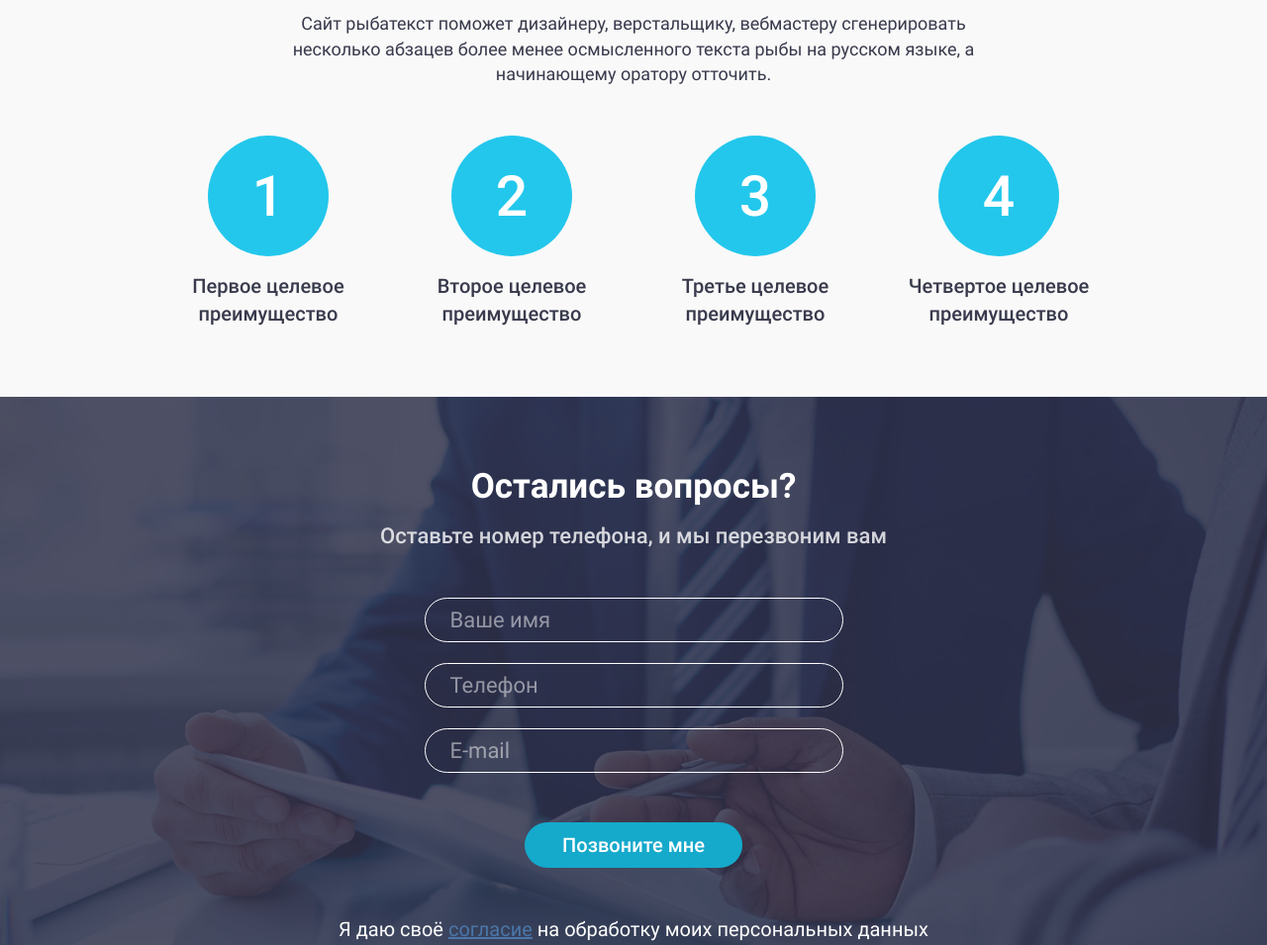
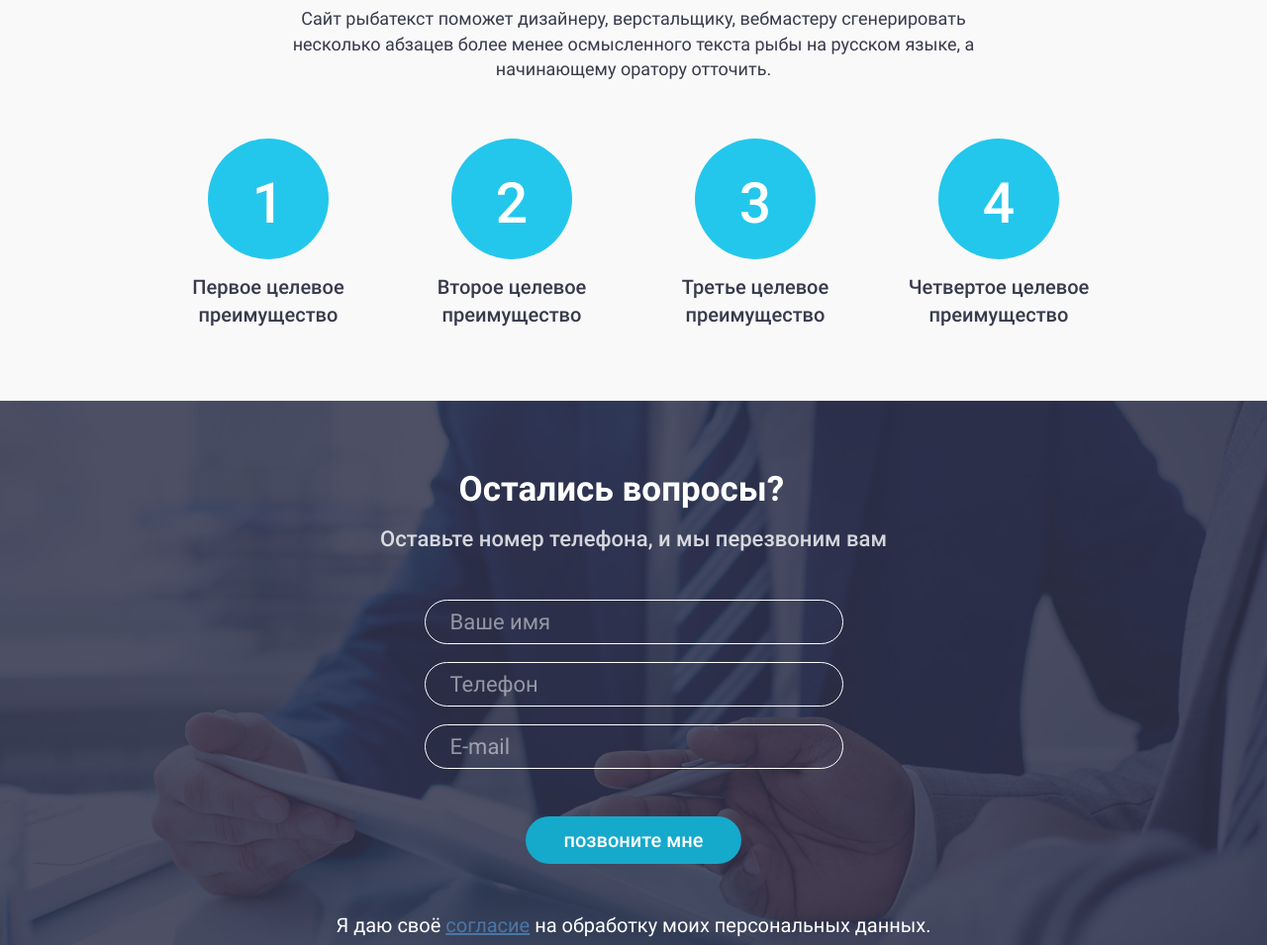
Before and after one commit to natkinds/adaptation, a plain HTML site: page index.html in a window 1280 px wide. Shown: the part 920-1875 px from the top of the page at 99% size. Drawn offline with Linux system fonts and the light colour scheme.

Commit message:
Сделан пиксель перфект

```diff
--- a/css/advantages.css
+++ b/css/advantages.css
@@ -2,6 +2,7 @@
     text-align: center;
     color: #383A4C;
     background-color: #F9F9F9;
+    padding-bottom: 73px;
 }
 
 .advantages__title {
@@ -16,7 +17,7 @@
     align-items: center;
     width: fit-content;
     margin: 0 auto;
-    margin-bottom: 35px;
+    margin-bottom: 34px;
     font-size: 22px;
     font-weight: 500;
     line-height: normal;
@@ -39,7 +40,7 @@
 
 .advantages__text {
     margin: 0 auto;
-    margin-bottom: 50px;
+    margin-bottom: 58px;
     max-width: 724px;
     font-size: 18px;
     font-weight: 400;
@@ -68,13 +69,14 @@
 .advantages__list-item-title {
     display: flex;
     justify-content: center;
-    align-items: center;
+    /* align-items: center; */
     width: 122px;
     height: 122px;
-    margin-bottom: 16px;
+    padding-top: 37px; /* это сделано для пиксель перфект, убрал алайн айтемс центр */
+    margin-bottom: 14px;
     font-size: 57px;
     font-weight: 500;
-    line-height: 100%;
+    line-height: 57px;
     color: #ffffff;
     background-color: #23C7EC;
     border-radius: 50%;
--- a/css/client-contact.css
+++ b/css/client-contact.css
@@ -17,14 +17,15 @@
 
 .client-contact__title {
     margin-bottom: 17px;
-    text-align: center;
+    /* text-align: center; */
+    padding-left: calc(50% - 329px / 2 - 12px); /*сделал для пиксель перфект, поэтому еще убрал текст алайн */
     font-size: 35px;
     font-weight: 700;
     line-height: normal;
 }
 
 .client-contact__text {
-    margin-bottom: 50px;
+    margin-bottom: 49px;
     text-align: center;
     font-weight: 500;
     line-height: normal;
@@ -41,7 +42,7 @@
     display: block;
     /* box-sizing: content-box; */
     width: 100%;
-    margin-bottom: 21px;
+    margin-bottom: 18px;
     padding: 9px 25px;
     line-height: normal;
     color: #ffffff;
@@ -51,7 +52,7 @@
 }
 
 .client-contact__input:nth-child(3) {
-    margin-bottom: 50px;
+    margin-bottom: 48px;
 }
 
 .client-contact__input::placeholder {
@@ -63,7 +64,7 @@
 .client-contact__button {
     display: block;
     margin: 0 auto;
-    padding: 11px 38px;
+    padding: 12px 38px;
     font-size: 20px;
     font-weight: 500;
     line-height: normal;
--- a/css/footer.css
+++ b/css/footer.css
@@ -35,6 +35,7 @@
 }
 
 .footer__developer {
+    margin-left: -4px;
     font-size: 12px;
     font-weight: 500;
     line-height: 140.625%;
--- a/css/hero.css
+++ b/css/hero.css
@@ -1,6 +1,6 @@
 .hero {
     position: relative;
-    padding: 228px 0 120px;
+    padding: 227px 0 120px;
 }
 
 .hero::after {
@@ -26,17 +26,17 @@
 
 .hero__title {
     max-width: 990px;
-    margin-bottom: 35px;
+    margin-bottom: 32px;
     text-align: center;
     font-size: 52px;
     font-weight: 900;
-    line-height: normal;
+    line-height: 62px;
     color: #ffffffdb;
 }
 
 .hero__text {
     max-width: 960px;
-    margin-bottom: 90px;
+    margin-bottom: 89px;
     text-align: center;
     color: #ffffffbf;
 }
--- a/css/style.css
+++ b/css/style.css
@@ -71,7 +71,8 @@ iframe {
 }
 
 .section {
-    padding: 70px 0;
+    padding-top: 69px;
+    padding-bottom: 70px;
 }
 
 .phone-icon__wrapper {
--- a/index.html
+++ b/index.html
@@ -132,10 +132,10 @@
                         <input class="client-contact__input client-contact__name" type="text" name="name" placeholder="Ваше имя" required>
                         <input class="client-contact__input client-contact__phone" type="tel" name="tel" placeholder="Телефон" required>
                         <input class="client-contact__input client-contact__email" type="email" name="email" placeholder="E-mail" required>
-                        <button class="client-contact__button" type="submit">Позвоните мне</button>
+                        <button class="client-contact__button" type="submit">позвоните мне</button>
                     </form>
 
-                    <p class="client-contact__agreement">Я даю своё <a class="client-contact__link" href="#">согласие</a> на обработку моих персональных данных</p>
+                    <p class="client-contact__agreement">Я даю своё <a class="client-contact__link" href="#">согласие</a> на обработку моих персональных данных.</p>
                 </div>
             </section>
     </main>
@@ -150,7 +150,7 @@
                         <span class="footer__copyrights">© 2022 XXXcompany. Все права защищены.</span>
                     </div>
 
-                    <span class="footer__developer footer__developer_container_1200px">Сделано <span class="footer__developer-text_container_1024px">в </span> Ивановым Иваном</span>
+                    <span class="footer__developer footer__developer_container_1200px">Сделано <span class="footer__developer-text_container_1024px">в </span>Ивановым Иваном</span>
 
                     <div class="contacts footer__contacts">
                         <a class="contacts__phone" href="tel:89625561234">+7&nbsp;(962)&nbsp;556&nbsp;-&nbsp;1234</a>
```
